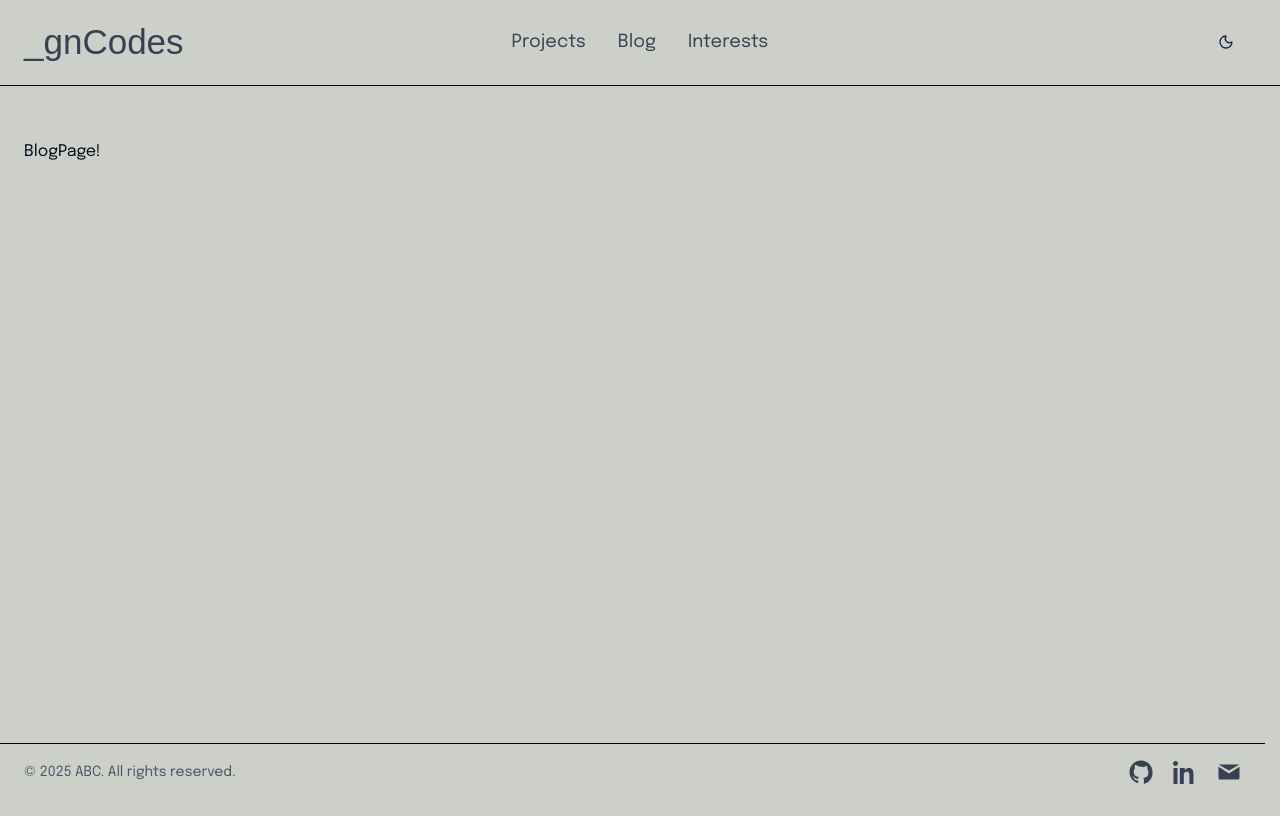
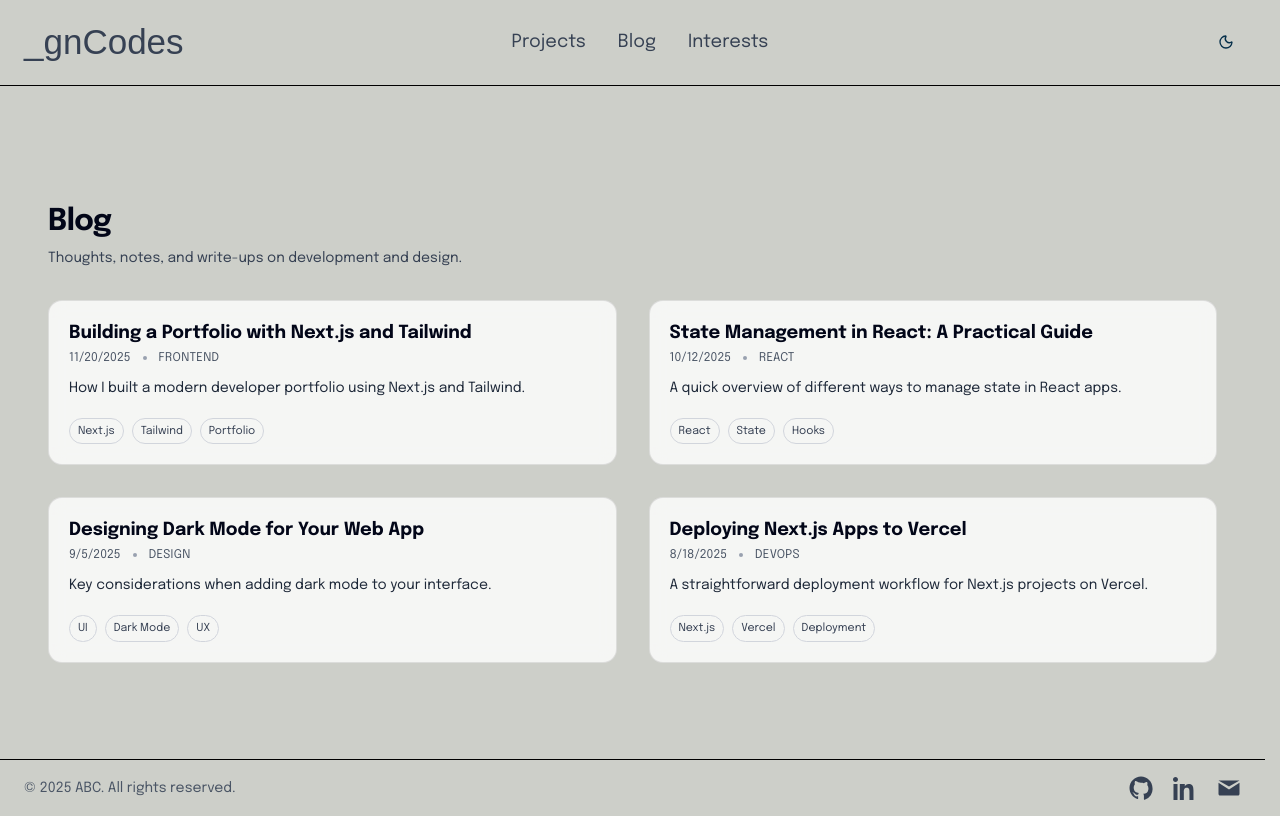
Before and after one commit to GouriNK/portfolio, a Next.js app: page /blog in a window 1280 px wide. Built offline with nearby package versions, Linux system fonts and the light colour scheme; a web font is replaced by a local one.

Commit message:
Added dummy blog page and blog list page

```diff
--- /dev/null
+++ b/app/blog/[slug]/page.tsx
@@ -0,0 +1,40 @@
+import { notFound } from "next/navigation";
+import { blogPosts } from "../data";
+
+export default async function BlogDetailPage({params}: {params: { slug: string }}) {
+  const { slug } = await params
+  const post = blogPosts.find((p) => p.slug === slug);
+
+  if (!post) return notFound();
+
+  return (
+    <section className="container mx-auto px-6 py-16 space-y-6 max-w-3xl">
+      <h1 className="text-4xl font-bold">{post.title}</h1>
+
+      <div className="flex gap-4 text-sm text-gray-600 dark:text-gray-400">
+        <time>{new Date(post.date).toLocaleDateString()}</time>
+        <span>•</span>
+        <span>{post.category}</span>
+      </div>
+
+      <p className="text-gray-700 dark:text-gray-300 text-lg">
+        {post.summary}
+      </p>
+
+      <div className="flex flex-wrap gap-2 pt-4">
+        {post.tags.map((tag) => (
+          <span
+            key={tag}
+            className="px-2 py-1 rounded-full text-xs border border-gray-300 dark:border-gray-600"
+          >
+            {tag}
+          </span>
+        ))}
+      </div>
+
+      <p className="pt-6 text-gray-800 dark:text-gray-200">
+        This is where the full blog post content would go.
+      </p>
+    </section>
+  );
+}
--- /dev/null
+++ b/app/blog/data.ts
@@ -0,0 +1,48 @@
+export type BlogPost = {
+  id: number;
+  title: string;
+  date: string;
+  category: string;
+  tags: string[];
+  summary: string;
+  slug: string;
+};
+
+export const blogPosts: BlogPost[] = [
+  {
+    id: 1,
+    title: "Building a Portfolio with Next.js and Tailwind",
+    slug: "build-nextjs-portfolio",
+    date: "2025-11-20",
+    category: "Frontend",
+    tags: ["Next.js", "Tailwind", "Portfolio"],
+    summary: "How I built a modern developer portfolio using Next.js and Tailwind.",
+  },
+  {
+    id: 2,
+    title: "State Management in React: A Practical Guide",
+    slug: "react-state-management",
+    date: "2025-10-12",
+    category: "React",
+    tags: ["React", "State", "Hooks"],
+    summary: "A quick overview of different ways to manage state in React apps.",
+  },
+  {
+    id: 3,
+    title: "Designing Dark Mode for Your Web App",
+    slug: "design-dark-mode",
+    date: "2025-09-05",
+    category: "Design",
+    tags: ["UI", "Dark Mode", "UX"],
+    summary: "Key considerations when adding dark mode to your interface.",
+  },
+  {
+    id: 4,
+    title: "Deploying Next.js Apps to Vercel",
+    slug: "deploy-nextjs-vercel",
+    date: "2025-08-18",
+    category: "DevOps",
+    tags: ["Next.js", "Vercel", "Deployment"],
+    summary: "A straightforward deployment workflow for Next.js projects on Vercel.",
+  },
+];
--- a/app/blog/page.tsx
+++ b/app/blog/page.tsx
@@ -1,5 +1,62 @@
-export default async function BlogPage() {
-    return(
-        <div>BlogPage!</div>
-    )
+import Link from "next/link";
+import { blogPosts } from "./data";
+
+export default function BlogPage() {
+  return (
+    <section className="container mx-auto px-6 py-16 space-y-8">
+      <header>
+        <h1 className="text-3xl font-semibold tracking-tight mb-2">Blog</h1>
+        <p className="text-sm text-gray-700 dark:text-gray-300">
+          Thoughts, notes, and write-ups on development and design.
+        </p>
+      </header>
+
+      <div className="grid grid-cols-1 md:grid-cols-2 gap-8">
+        {blogPosts.map((post) => (
+          <Link
+            key={post.id}
+            href={`/blog/${post.slug}`}
+            className="group block border border-black/10 dark:border-white/20
+                       rounded-xl p-5 bg-white/80 dark:bg-neutral-900/80
+                       backdrop-blur-sm hover:shadow-md transition"
+          >
+            <article className="flex flex-col gap-3">
+              <header className="space-y-1">
+                <h2 className="text-lg font-semibold leading-snug group-hover:underline">
+                  {post.title}
+                </h2>
+
+                <div className="flex flex-wrap items-center gap-3 text-xs text-gray-600 dark:text-gray-400">
+                  <time dateTime={post.date}>
+                    {new Date(post.date).toLocaleDateString()}
+                  </time>
+                  <span className="h-1 w-1 rounded-full bg-gray-400" />
+                  <span className="uppercase tracking-wide">
+                    {post.category}
+                  </span>
+                </div>
+              </header>
+
+              <p className="text-sm text-gray-800 dark:text-gray-200">
+                {post.summary}
+              </p>
+
+              <div className="flex flex-wrap gap-2 mt-2">
+                {post.tags.map((tag) => (
+                  <span
+                    key={tag}
+                    className="text-[11px] px-2 py-1 rounded-full
+                    border border-gray-300 dark:border-gray-600
+                    text-gray-700 dark:text-gray-200"
+                  >
+                    {tag}
+                  </span>
+                ))}
+              </div>
+            </article>
+          </Link>
+        ))}
+      </div>
+    </section>
+  );
 }
--- a/app/page.tsx
+++ b/app/page.tsx
@@ -32,8 +32,6 @@ export default function Home() {
             </Link>
           </div>
         </div>
-
-        {/* RIGHT — Image */}
         <div className="flex justify-center md:justify-end">
           <Image
             src="/assets/your-image.jpg"
--- a/app/projects/page.tsx
+++ b/app/projects/page.tsx
@@ -5,6 +5,7 @@ import { useState, useMemo } from "react";
 import Image from "next/image";
 import { Card, CardContent, CardHeader, CardTitle } from "@/components/ui/card";
 import { Badge } from "@/components/ui/badge";
+import Link from "next/link";
 
 type Project = {
   id: number;
@@ -12,6 +13,7 @@ type Project = {
   description: string;
   thumbnail: string;
   tags: string[];
+  link: string;
 };
 
 const projects: Project[] = [
@@ -22,6 +24,7 @@ const projects: Project[] = [
       "A personal portfolio built with Next.js, Tailwind CSS, and shadcn/ui.",
     thumbnail: "/assets/dummy-project.png",
     tags: ["Next.js", "Tailwind", "shadcn/ui"],
+    link: "/projects/portfolio-website",
   },
   {
     id: 2,
@@ -30,6 +33,7 @@ const projects: Project[] = [
       "A simple task manager app to track todos and productivity.",
     thumbnail: "/assets/dummy-project.png",
     tags: ["React", "TypeScript", "UI/UX"],
+    link: "/projects/task-manager",
   },
   {
     id: 3,
@@ -38,6 +42,7 @@ const projects: Project[] = [
       "A dashboard showing live weather data and forecasts for multiple cities.",
     thumbnail: "/assets/dummy-project.png",
     tags: ["API", "Dashboard", "Charts"],
+    link: "/projects/weather-dashboard",
   },
   {
     id: 4,
@@ -46,6 +51,7 @@ const projects: Project[] = [
       "A minimal e-commerce storefront with product listing and cart.",
     thumbnail: "/assets/dummy-project.png",
     tags: ["E-commerce", "Next.js", "Stripe"],
+    link: "/projects/ecommerce-store",
   },
   {
     id: 5,
@@ -54,6 +60,7 @@ const projects: Project[] = [
       "A markdown-based blog platform with categories and search.",
     thumbnail: "/assets/dummy-project.png",
     tags: ["Content", "MDX", "SEO"],
+    link: "/projects/blog-platform",
   },
   {
     id: 6,
@@ -62,6 +69,7 @@ const projects: Project[] = [
       "An analytics overview page showing key KPIs and charts.",
     thumbnail: "/assets/dummy-project.png",
     tags: ["Analytics", "Dashboard", "Charts"],
+    link: "/projects/analytics-overview",
   },
   {
     id: 12,
@@ -70,6 +78,7 @@ const projects: Project[] = [
       "A personal portfolio built with Next.js, Tailwind CSS, and shadcn/ui.",
     thumbnail: "/assets/dummy-project.png",
     tags: ["Next.js", "Tailwind", "shadcn/ui"],
+    link: "/projects/portfolio-website-2",
   },
   {
     id: 22,
@@ -78,6 +87,7 @@ const projects: Project[] = [
       "A simple task manager app to track todos and productivity.",
     thumbnail: "/assets/dummy-project.png",
     tags: ["React", "TypeScript", "UI/UX"],
+    link: "/projects/task-manager-2",
   },
   {
     id: 32,
@@ -86,6 +96,7 @@ const projects: Project[] = [
       "A dashboard showing live weather data and forecasts for multiple cities.",
     thumbnail: "/assets/dummy-project.png",
     tags: ["API", "Dashboard", "Charts"],
+    link: "/projects/weather-dashboard-2",
   },
   {
     id: 42,
@@ -94,6 +105,7 @@ const projects: Project[] = [
       "A minimal e-commerce storefront with product listing and cart.",
     thumbnail: "/assets/dummy-project.png",
     tags: ["E-commerce", "Next.js", "Stripe"],
+    link: "/projects/ecommerce-store-2",
   },
   {
     id: 52,
@@ -102,6 +114,7 @@ const projects: Project[] = [
       "A markdown-based blog platform with categories and search.",
     thumbnail: "/assets/dummy-project.png",
     tags: ["Content", "MDX", "SEO"],
+    link: "/projects/blog-platform-2",
   },
   {
     id: 62,
@@ -110,6 +123,7 @@ const projects: Project[] = [
       "An analytics overview page showing key KPIs and charts.",
     thumbnail: "/assets/dummy-project.png",
     tags: ["Analytics", "Dashboard", "Charts"],
+    link: "/projects/analytics-overview-2",
   },
 ];
 
@@ -130,6 +144,7 @@ export default function ProjectsPage() {
       return inTitle || inDescription || inTags;
     });
   }, [query]);
+
     return (
     <section className="container mx-auto space-y-10">
       <div className="flex justify-center">
@@ -146,9 +161,14 @@ export default function ProjectsPage() {
 
       <div className="grid grid-cols-1 md:grid-cols-2 lg:grid-cols-3 gap-8">
         {filteredProjects.map((project) => (
+          <Link
+            key={project.id}
+            href={project.link}
+            className="group block"
+          >
             <Card
-            key={project.id}
-            className="flex flex-col overflow-hidden border border-black/10 dark:border-[#CDCFC9]/30"
+              className="flex flex-col overflow-hidden border border-black/10 dark:border-[#CDCFC9]/30
+                         transition hover:shadow-md hover:-translate-y-1"
             >
               <div className="relative h-40 w-full">
                 <Image
@@ -160,7 +180,9 @@ export default function ProjectsPage() {
               </div>
 
               <CardHeader>
-              <CardTitle className="text-lg">{project.title}</CardTitle>
+                <CardTitle className="text-lg group-hover:underline">
+                  {project.title}
+                </CardTitle>
               </CardHeader>
 
               <CardContent className="flex flex-col gap-4 flex-1">
@@ -168,7 +190,6 @@ export default function ProjectsPage() {
                   {project.description}
                 </p>
 
-              {/* Tags */}
                 <div className="mt-auto flex flex-wrap gap-2">
                   {project.tags.map((tag) => (
                     <Badge key={tag} variant="outline" className="text-xs">
@@ -178,6 +199,7 @@ export default function ProjectsPage() {
                 </div>
               </CardContent>
             </Card>
+          </Link>
         ))}
 
         {filteredProjects.length === 0 && (
```
Lines whose indentation alone changed are shown as unchanged.
